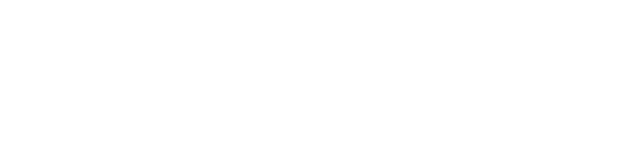
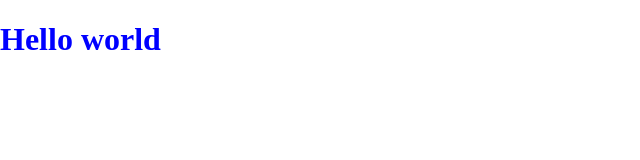
Before and after one commit to Yahyobek1505/FN_14_3-oy_4-dars_vazifa, a plain HTML site: page index.html in a window 1280 px wide. Shown: the whole page, without its empty margins (0-640 px from the left). Drawn offline with nearby package versions, Linux system fonts and the light colour scheme.

Commit message:
edited html vs css files.

```diff
--- a/index.html
+++ b/index.html
@@ -12,6 +12,6 @@
   <title>Document</title>
 </head>
 <body>
-
+<h1>Hello world</h1>
 </body>
 </html>
--- a/styles/style.css
+++ b/styles/style.css
@@ -3,3 +3,6 @@
   padding: 0;
   box-sizing: border-box;
 }
+h1{
+  color: blue;
+}
```
